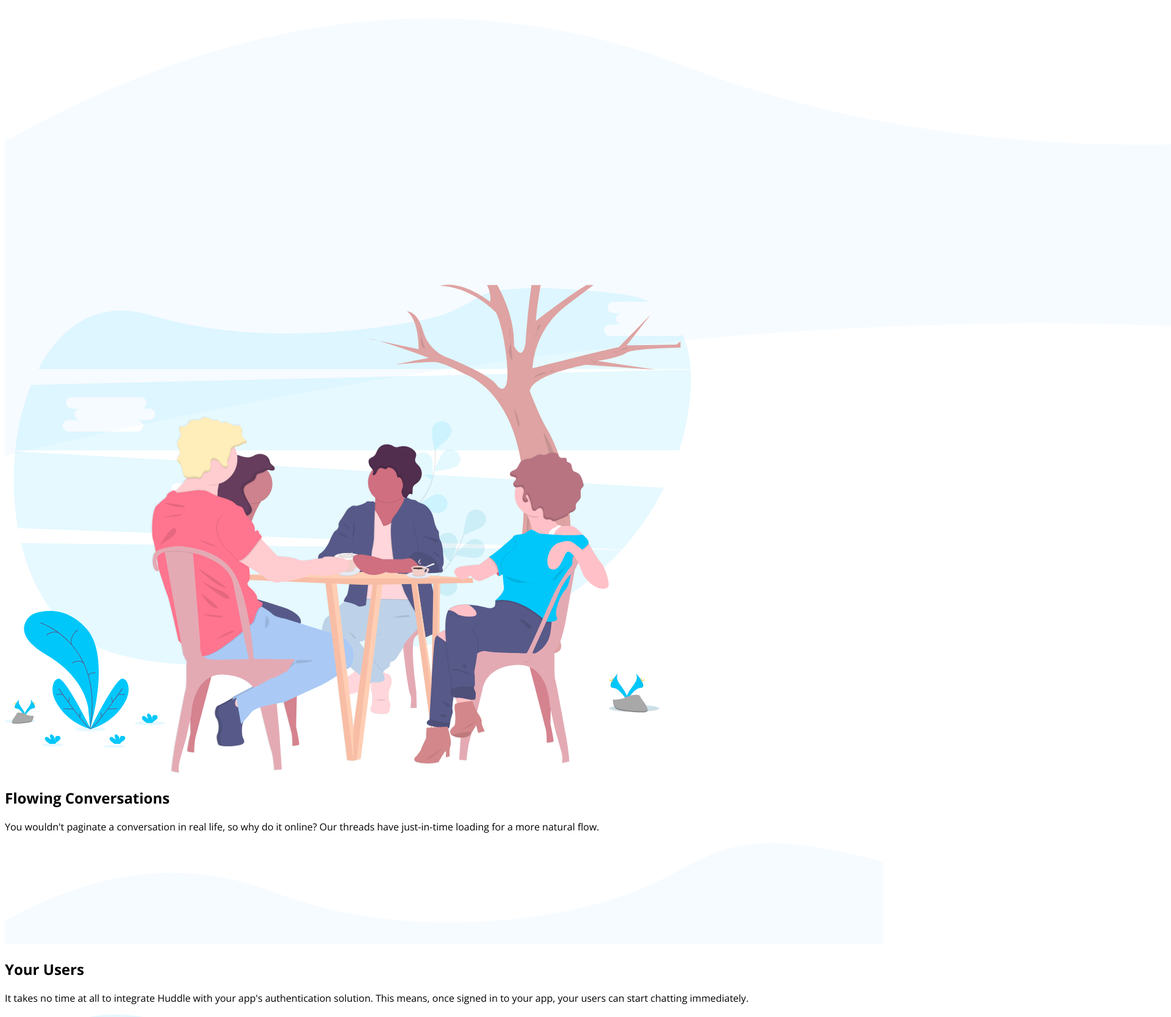
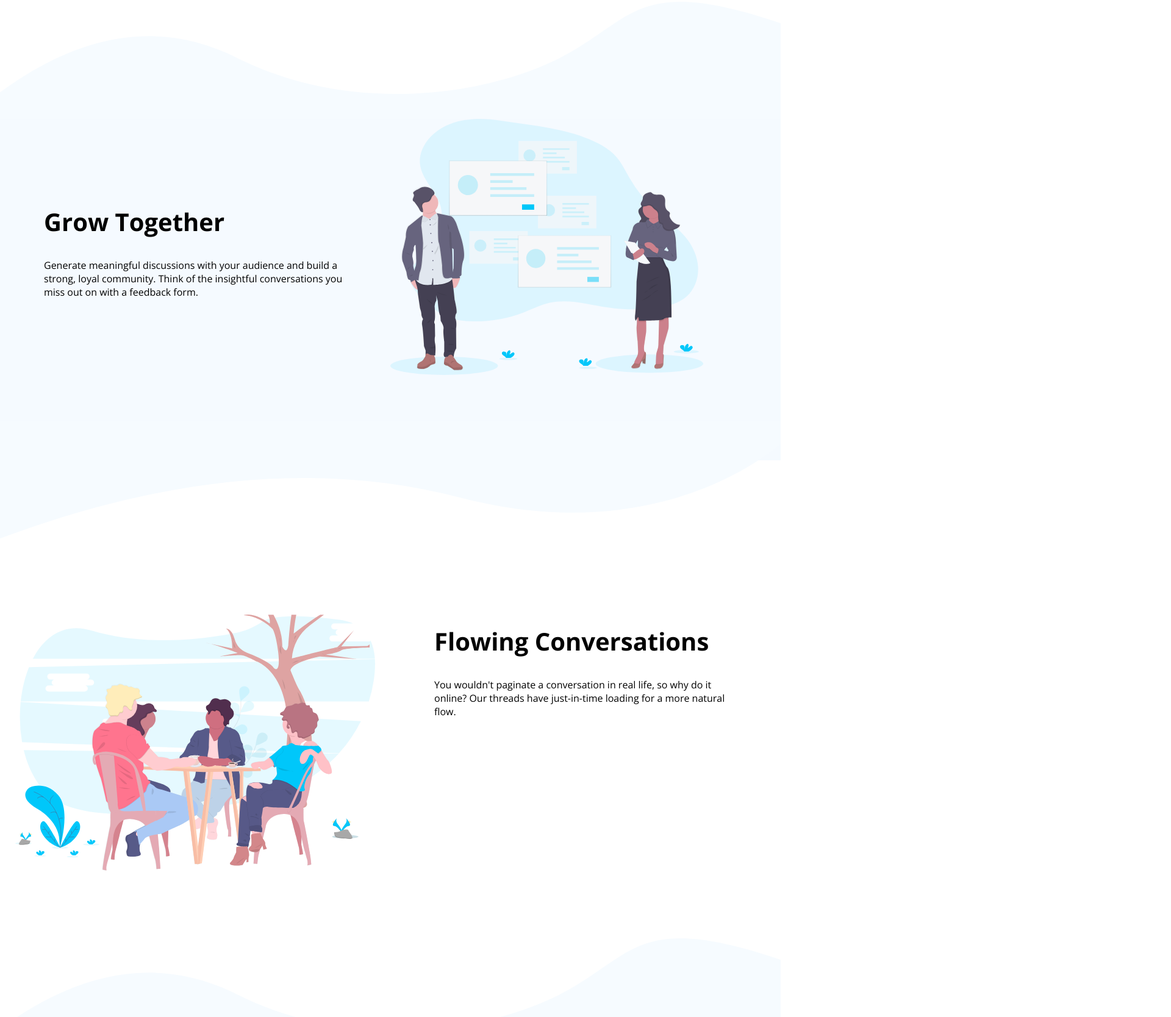
Before and after one commit to Fullbringa/huddle, a plain HTML site: page index.html in a window 1280 px wide. Shown: the part 1932-3600 px from the top of the page at 61% size, 1920 px wide, since content can reach past the window. Drawn offline with nearby package versions, Linux system fonts and the light colour scheme.

Commit message:
Weitere Sections via Grid hinzugefügt, sowie bg-colour.

```diff
--- a/resources/css/style.css
+++ b/resources/css/style.css
@@ -3,11 +3,14 @@
 
 /* general */
 html {
-    padding: 0;
-    margin: 0;
     font-size: 16px;
     box-sizing: border-box;
     font-family: 'Open Sans', sans-serif;
+}
+
+body {
+    padding: 0;
+    margin: 0;
 }
 
 /* navbar */
@@ -109,16 +112,39 @@
 /* sections */
 /* grow together */
 .growTogether {
+    display: flex;
+    flex-direction: column;
+    margin-top: 6rem;
+}
+
+.growTogether #growTop, #growBottom {
+    height: 12rem;
+}
+
+.sectionsGrow {
     display: grid;
     grid-template-columns: repeat(2, 1fr);
-    grid-template-rows: repeat(1, 26.25rem);
+    grid-template-rows: repeat(2, 26.25rem);
     height: 35rem;
+    margin-bottom: -4rem;
+    background-color: hsl(207, 100%, 98%);
+/*     background-image: url(../images/bg-section-top-desktop-1.svg);
+    background-repeat: no-repeat;
+    background-size: cover;
+    background-position: center center; */
 }
 
-.growTogether .leftSection {
+.growTogether .texts {
     align-self: center;
     justify-self: center;
     width: 31rem;
+
+}
+
+.growTogether .texts h1{
+    font-weight: 700;
+    font-size: 2.5rem;
+
 }
 
 .growTogether img {
@@ -126,6 +152,114 @@
     width: auto;
 }
 
+/* flow convo */
+.flowConvo {
+
+    display: grid;
+    grid-template-columns: repeat(2, 1fr);
+    grid-template-rows: repeat(2, 26.25rem);
+    height: 35rem;
+}
+
+.sectionsFlow {
+    margin-top: 10rem;
+    margin-bottom: -6rem;
+    display: flex;
+    align-items: center;
+    justify-content: center;
+
+/*     background-image: url(../images/bg-section-top-desktop-1.svg);
+    background-repeat: no-repeat;
+    background-size: cover;
+    background-position: center center; */
+}
+
+.flowConvo .texts {
+    align-self: center;
+    justify-self: center;
+    width: 31rem;
+}
+
+.flowConvo .texts h1{
+    font-weight: 700;
+    font-size: 2.5rem;
+
+}
+
+.flowConvo .images img{
+    height: 26.25rem;
+    width: auto;
+}
+
+/* your users */
+.yourUsers {
+    display: flex;
+    flex-direction: column;
+    margin-top: 6rem;
+}
+
+.yourUsers #growTop, #growBottom {
+    height: 12rem;
+}
+
+.sectionsUsers {
+    display: grid;
+    grid-template-columns: repeat(2, 1fr);
+    grid-template-rows: repeat(2, 26.25rem);
+    height: 35rem;
+    margin-bottom: -4rem;
+    background-color: hsl(207, 100%, 98%);
+/*     background-image: url(../images/bg-section-top-desktop-1.svg);
+    background-repeat: no-repeat;
+    background-size: cover;
+    background-position: center center; */
+}
+
+.yourUsers .texts {
+    align-self: center;
+    justify-self: center;
+    width: 31rem;
+
+}
+
+.yourUsers .texts h1{
+    font-weight: 700;
+    font-size: 2.5rem;
+
+}
+
+.yourUsers img {
+    height: 26.25rem;
+    width: auto;
+}
+
+/* end of section */
+.sectionEnd {
+    display: flex;
+    flex-direction: column;
+    text-align: center;
+    margin-top: 8rem;
+    margin-bottom: 8rem;
+}
+
+/* footer */
+footer {
+    display: flex;
+    flex-direction: column;
+}
+
+.footerText {
+    background-color: hsl(192, 100%, 9%);
+    margin-top: -1rem;
+}
+
+footer img {
+    width: 100%;
+}
+
+footer .attribution {
+    color: white;
+}
 /* specials */
 
 .buttonAlike {
```
